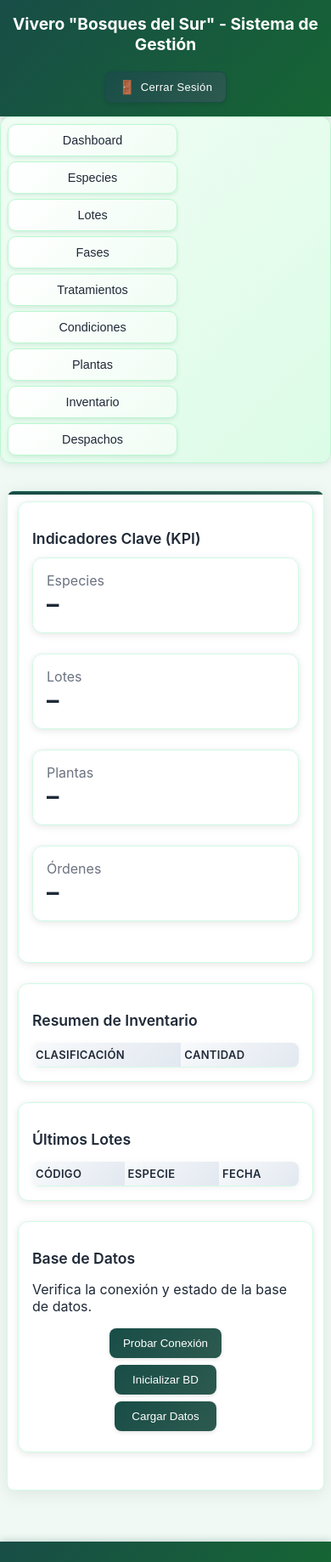
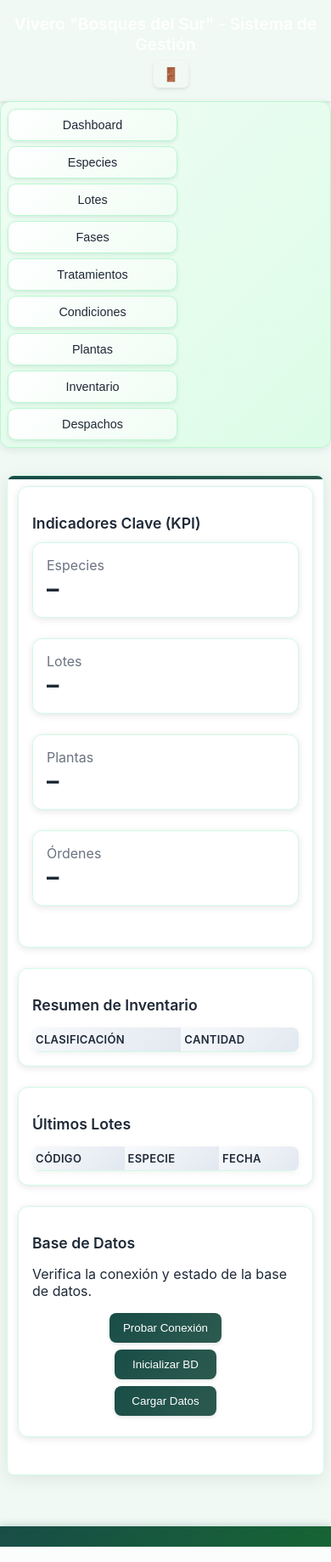
Before and after one commit to Thekempachi/SISTEMA-DE-GESTION-DE-VIVERO-FORESTAL-BOSQUES-DEL-SUR-, a PHP site: page /frontend/html/index.html in a window 390 px wide. Shown: the whole page at 85% size. Run offline with PHP 8.4, Linux system fonts and the light colour scheme; lists and menus that the app fills with data are empty.

Commit message:
arreglohead

```diff
--- a/Sistema_Gestion_Vivero/frontend/css/styles.css
+++ b/Sistema_Gestion_Vivero/frontend/css/styles.css
@@ -16,6 +16,8 @@
   --muted:#6b7280;
   --text:#1f2937;
   --primary:#184d47;
+  --primary-color:#184d47;
+  --primary-hover:#2d5a4f;
   --accent:#22c55e;
   --border:#d1fae5;
   /* Tema verde adicional */
@@ -126,14 +128,20 @@
 }
 
 nav button:hover {
-   background: linear-gradient(135deg, var(--green-50) 0%, var(--green-100) 100%);
-   border-color: var(--green-300);
-   transform: translateY(-1px);
-   box-shadow: 0 4px 8px rgba(24, 77, 71, 0.15);
+  background: var(--primary-hover);
+  transform: translateY(-1px);
+  box-shadow: 0 4px 8px rgba(24, 77, 71, 0.15);
 }
 
 nav button.active{
-   background: linear-gradient(135deg, var(--primary) 0%, var(--green-700) 100%);
+  background: var(--primary-color);
+  color: white;
+  font-weight: 600;
+  box-shadow: 0 2px 8px rgba(46, 125, 50, 0.3);
+}
+
+nav button.active:hover {
+  background: var(--primary-hover);
    color:#fff;
    border-color:var(--primary);
    box-shadow: 0 4px 12px rgba(24, 77, 71, 0.3);
@@ -154,6 +162,11 @@
    border: 1px solid var(--border);
    position: relative;
    overflow: hidden;
+}
+
+/* Mostrar dashboard por defecto */
+section#dashboard {
+   display: block;
 }
 
 section::before {
@@ -1519,9 +1532,132 @@
   }
 }
 
+/* Header styles */
+header {
+  background: linear-gradient(135deg, var(--primary-color), var(--secondary-color));
+  color: white;
+  padding: 1rem 0;
+  box-shadow: 0 2px 4px rgba(0,0,0,0.1);
+}
+
+.header-container {
+  max-width: 1200px;
+  margin: 0 auto;
+  padding: 0 1rem;
+  display: flex;
+  justify-content: space-between;
+  align-items: center;
+}
+
+.header-title h1 {
+  margin: 0;
+  font-size: 1.5rem;
+  font-weight: 600;
+}
+
+/* Nueva sección de usuario en el header */
+.header-user-section {
+  display: flex;
+  flex-direction: column;
+  align-items: flex-end;
+  gap: 0.5rem;
+}
+
+.user-info {
+  display: flex;
+  align-items: center;
+  font-size: 0.9rem;
+  color: rgba(255, 255, 255, 0.9);
+}
+
+/* Botón de logout en el header */
+.btn-logout-header {
+  background: rgba(255, 255, 255, 0.1);
+  border: 1px solid rgba(255, 255, 255, 0.2);
+  color: white;
+  padding: 0.4rem 0.8rem;
+  border-radius: 6px;
+  font-size: 0.8rem;
+  cursor: pointer;
+  display: flex;
+  align-items: center;
+  gap: 0.3rem;
+  transition: all 0.3s ease;
+  -webkit-backdrop-filter: blur(10px);
+  backdrop-filter: blur(10px);
+}
+
+.btn-logout-header:hover {
+  background: rgba(255, 255, 255, 0.2);
+  border-color: rgba(255, 255, 255, 0.3);
+  transform: translateY(-1px);
+}
+
+.btn-logout-header:active {
+  transform: translateY(0);
+}
+
+.btn-logout-header:disabled {
+  opacity: 0.6;
+  cursor: not-allowed;
+  transform: none;
+}
+
+.btn-logout-header .logout-icon {
+  font-size: 0.9rem;
+}
+
+.btn-logout-header .logout-text {
+  font-weight: 500;
+}
+
+/* Responsive para header user section */
+@media (max-width: 768px) {
+  .header-user-section {
+    align-items: center;
+    gap: 0.3rem;
+  }
+
+  .user-info {
+    font-size: 0.8rem;
+  }
+
+  .btn-logout-header {
+    padding: 0.3rem 0.6rem;
+    font-size: 0.7rem;
+  }
+
+  .btn-logout-header .logout-text {
+    display: none;
+  }
+
+  .btn-logout-header .logout-icon {
+    font-size: 1rem;
+  }
+}
+
+@media (max-width: 480px) {
+  .header-container {
+    flex-direction: column;
+    gap: 0.5rem;
+    text-align: center;
+  }
+
+  .header-user-section {
+    flex-direction: row;
+    justify-content: center;
+    align-items: center;
+    gap: 0.8rem;
+  }
+
+  .header-title h1 {
+    font-size: 1.2rem;
+  }
+}
+
 /* Footer styles */
 footer {
-  background: linear-gradient(135deg, var(--primary) 0%, var(--green-800) 100%);
+  background: linear-gradient(135deg, var(--primary), var(--green-800) 100%);
   color: #fff;
   padding: 16px;
   margin-top: 32px;
--- a/Sistema_Gestion_Vivero/frontend/html/index.html
+++ b/Sistema_Gestion_Vivero/frontend/html/index.html
@@ -13,13 +13,14 @@
       <div class="header-title">
         <h1>Vivero "Bosques del Sur" - Sistema de Gestión</h1>
       </div>
+      <div class="header-user-section">
         <div id="user-info" class="user-info">
           <span id="user-name"></span>
-        <div class="user-actions">
+        </div>
         <button
           type="button"
           id="logout-btn"
-            class="btn-logout"
+          class="btn-logout-header"
           title="Cerrar sesión actual y volver al inicio"
           aria-label="Cerrar sesión de usuario"
           onclick="handleLogoutClick()"
@@ -27,7 +28,6 @@
           <span class="logout-icon">🚪</span>
           <span class="logout-text">Cerrar Sesión</span>
         </button>
-        </div>
       </div>
     </div>
   </header>
```
Also changed, not shown: Sistema_Gestion_Vivero/frontend/js/main.js (+60 -0 lines). Lines whose indentation alone changed are shown as unchanged.
